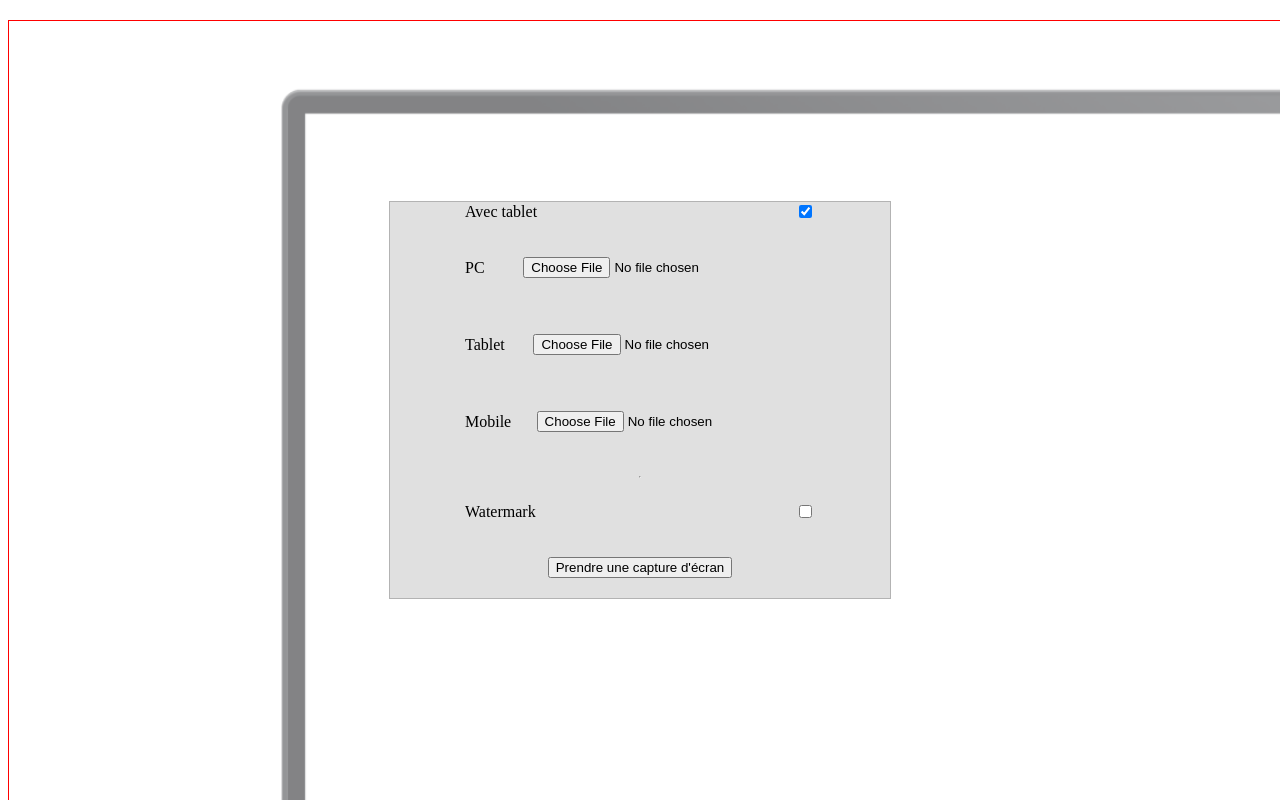
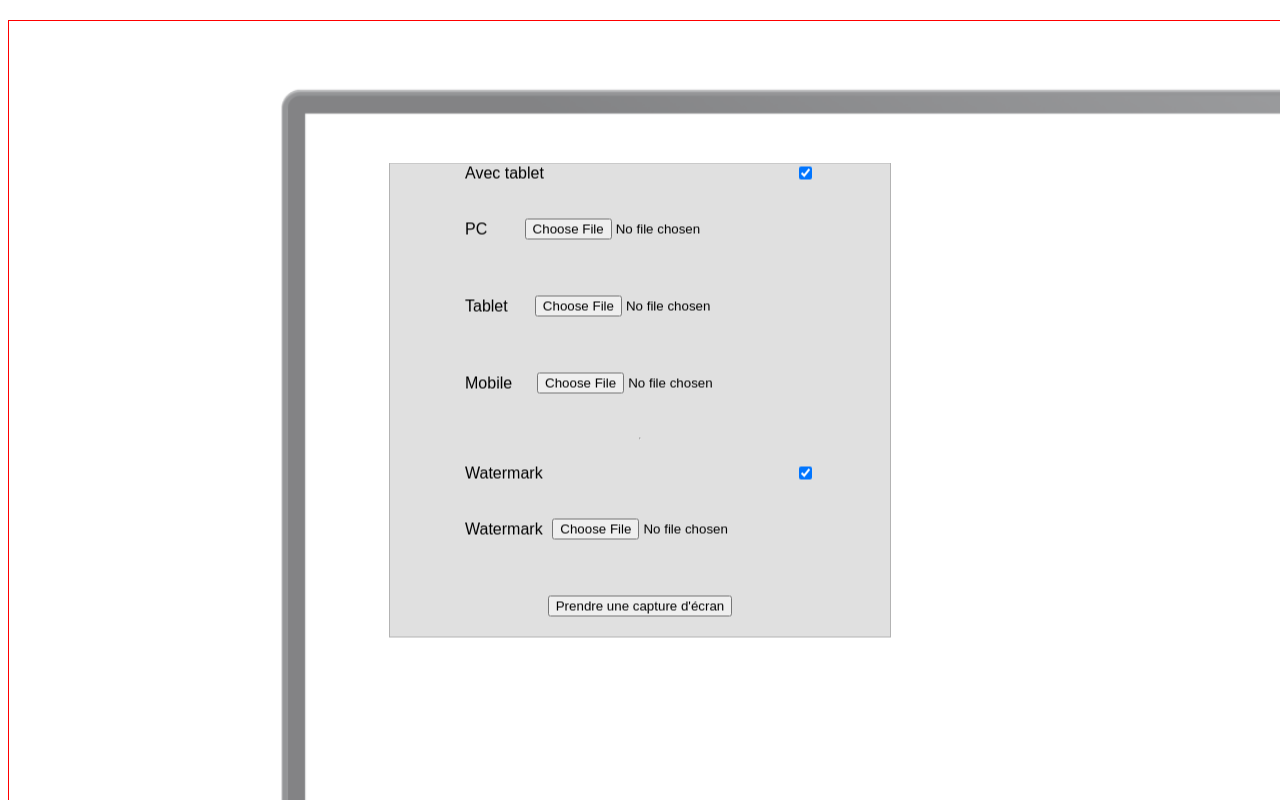
Before and after one commit to AlexisVS/portfolio-yesbabylon-feature-image-maker, a plain HTML site: page index.html in a window 1280 px wide. Shown: the top 800 px of the page. Drawn offline with nearby package versions, Linux system fonts and the light colour scheme.

Commit message:
Added watermark feature

```diff
--- a/index.html
+++ b/index.html
@@ -58,11 +58,11 @@
 
     <div class="field">
         <label>Watermark</label>
-        <input id="watermarkCheckbox" type="checkbox">
+        <input id="watermarkCheckbox" type="checkbox" checked>
     </div>
 
 
-    <div id="watermark-field" class="field" style="display: none">
+    <div id="watermark-field" class="field">
         <label>Watermark</label>
         <input placeholder="PC" type="file" id="upload-watermark" accept="image/*"/>
     </div>
--- a/style.css
+++ b/style.css
@@ -1,3 +1,7 @@
+html {
+    font-family: sans-serif;
+}
+
 #canvas {
     position: relative;
     width: 2560px;
```
